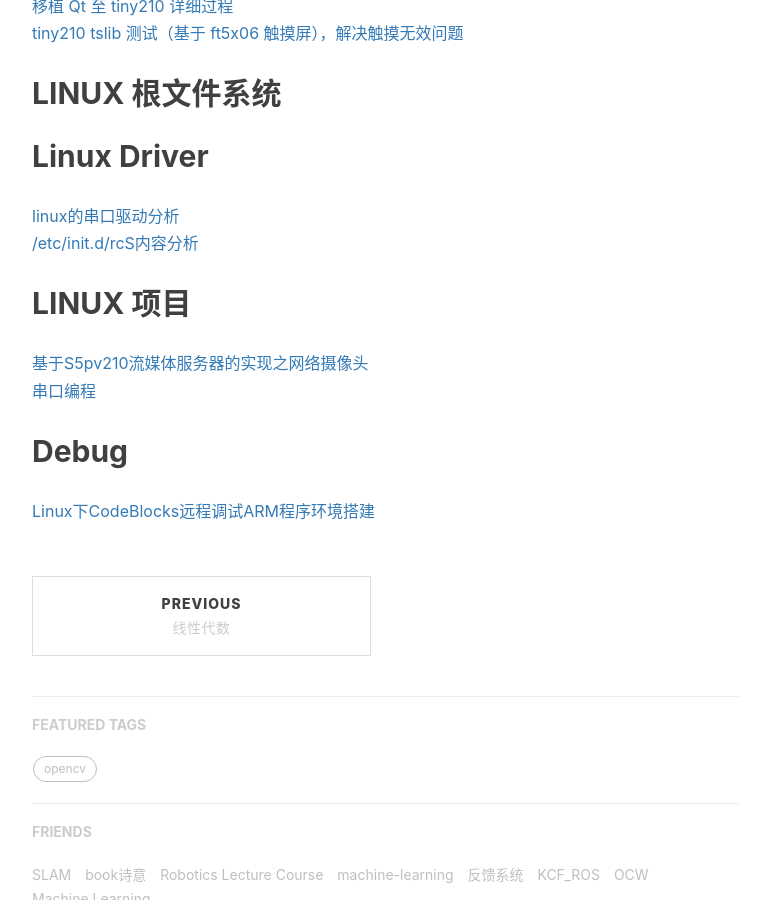
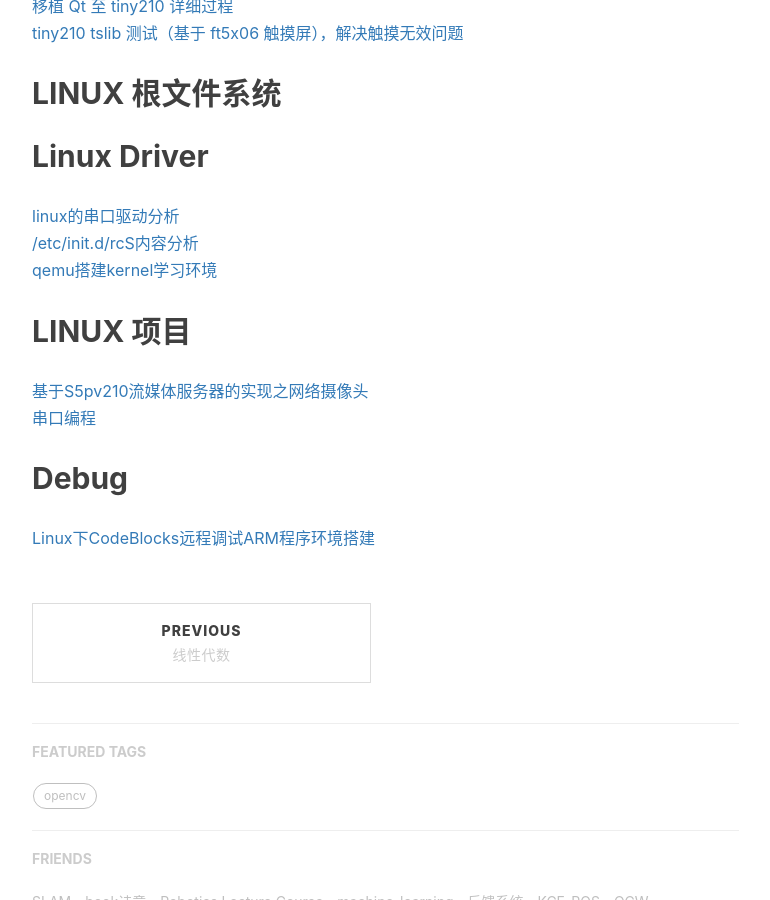
Before and after one commit to gary-robotics/dlward, a Jekyll site: the page built from _posts/2018-07-09-AndroidDriver-2018.markdown, in a window 1280 px wide and 900 px high, scrolled down 930 px. Shown: the whole window, without its empty margins (233-1003 px from the left). Built offline with Jekyll 4.4.1, drawn with Linux system fonts in a browser that asks for light colours; nearby versions of some CDN libraries; comment, search, counter and statistics services are not loaded.

Commit message:
Update 2018-07-09-AndroidDriver-2018.markdown

```diff
--- a/_posts/2018-07-09-AndroidDriver-2018.markdown
+++ b/_posts/2018-07-09-AndroidDriver-2018.markdown
@@ -33,6 +33,7 @@ tags:
 ## Linux Driver
 [linux的串口驱动分析](https://www.cnblogs.com/chd-zhangbo/p/5410336.html)
 [/etc/init.d/rcS内容分析](https://blog.csdn.net/bailyzheng/article/details/7487359)
+[qemu搭建kernel学习环境](https://blog.csdn.net/kevin_mr/article/details/52754757)
 ## LINUX 项目
 [基于S5pv210流媒体服务器的实现之网络摄像头](https://blog.csdn.net/liukun321/article/details/24390379)
 [串口编程](https://wenku.baidu.com/view/152473048e9951e79b8927cc.html)
```
